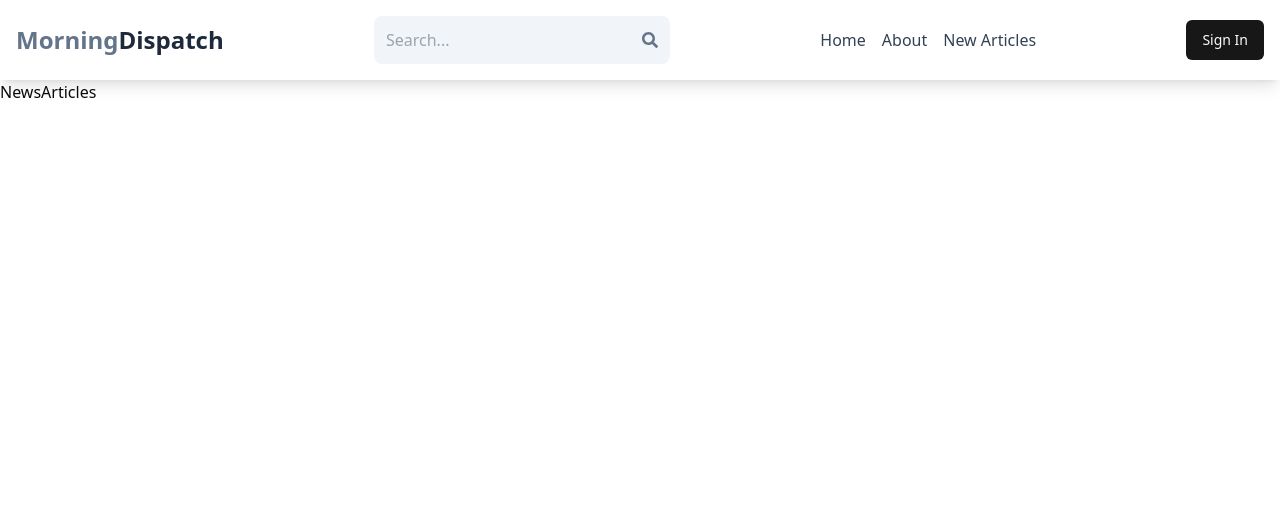
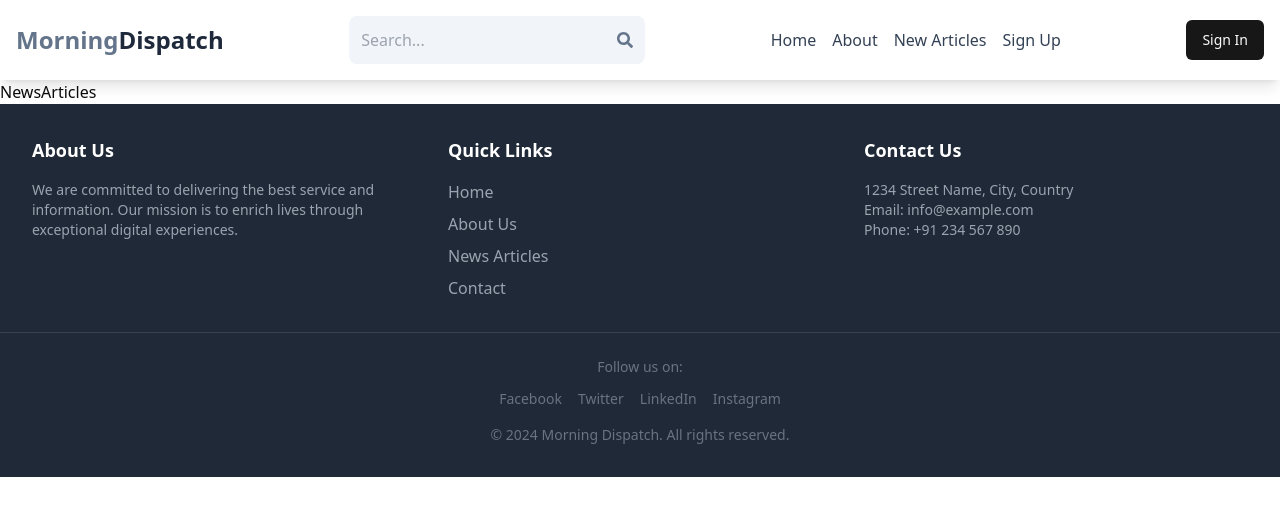
Before and after one commit to jajangscript/News-Article-Dispatch, a React (Vite) app in the folder frontend/: page /news in a window 1280 px wide. Shown: the top 516 px of the page. Built offline with nearby package versions, Linux system fonts and the light colour scheme.

Commit message:
Create Footer Component
Signed-off-by: jajangscript <jajangkadi007@gmail.com>

```diff
--- a/frontend/src/App.jsx
+++ b/frontend/src/App.jsx
@@ -9,6 +9,7 @@
 import NewsArticles from "./pages/NewsArticles";
 import Header from "./components/shared/Header";
 import { Toaster } from "./components/ui/toaster";
+import Footer from "./components/shared/Footer";
 
 const App = () => {
   return (
@@ -23,6 +24,8 @@
         <Route path="/dashboard" element={<Dashboard />} />
         <Route path="/news" element={<NewsArticles />} />
       </Routes>
+
+      <Footer />
       <Toaster />
     </BrowserRouter>
   );
--- /dev/null
+++ b/frontend/src/components/shared/Footer.jsx
@@ -0,0 +1,93 @@
+import React from "react";
+import { Link } from "react-router-dom";
+
+const Footer = () => {
+  return (
+    <div className="bg-gray-800 text-white py-8">
+      <div className="container mx-auto px-6 lg:px-8 grid grid-cols-1 md:grid-cols-3 gap-8">
+        {/* About Us */}
+        <div>
+          <h2 className="text-lg font-semibold mb-4">About Us</h2>
+          <p className="text-gray-400 text-sm">
+            We are committed to delivering the best service and information. Our
+            mission is to enrich lives through exceptional digital experiences.
+          </p>
+        </div>
+
+        {/* Quick Links */}
+        <div>
+          <h2 className="text-lg font-semibold mb-4">Quick Links</h2>
+
+          <ul className="space-y-2 text-gray-400">
+            <li>
+              <Link to={"/"} className="hover:text-white">
+                Home
+              </Link>
+            </li>
+
+            <li>
+              <Link to={"/about"} className="hover:text-white">
+                About Us
+              </Link>
+            </li>
+
+            <li>
+              <Link to={"/news"} className="hover:text-white">
+                News Articles
+              </Link>
+            </li>
+
+            <li>
+              <Link to={"/"} className="hover:text-white">
+                Contact
+              </Link>
+            </li>
+          </ul>
+        </div>
+
+        {/* Contact Us */}
+        <div>
+          <h2 className="text-lg font-semibold mb-4">Contact Us</h2>
+
+          <p className="text-gray-400 text-sm">
+            1234 Street Name, City, Country
+          </p>
+
+          <p className="text-gray-400 text-sm">Email: info@example.com</p>
+
+          <p className="text-gray-400 text-sm">Phone: +91 234 567 890</p>
+        </div>
+      </div>
+
+      {/* Social Media and Copyright */}
+      <div className="mt-8 border-t border-gray-700 pt-6 text-center text-gray-500 text-sm">
+        <p>Follow us on:</p>
+
+        <div className="flex justify-center space-x-4 mt-3">
+          <a href="#" className="hover:text-white">
+            Facebook
+          </a>
+
+          <a href="#" className="hover:text-white">
+            Twitter
+          </a>
+
+          <a href="#" className="hover:text-white">
+            LinkedIn
+          </a>
+
+          <a href="#" className="hover:text-white">
+            Instagram
+          </a>
+        </div>
+
+        <p className="mt-4">
+          &copy; {new Date().getFullYear()} Morning Dispatch. All rights
+          reserved.
+        </p>
+      </div>
+    </div>
+  );
+};
+
+export default Footer;
--- a/frontend/src/components/shared/Header.jsx
+++ b/frontend/src/components/shared/Header.jsx
@@ -41,6 +41,12 @@
               New Articles
             </li>
           </Link>
+
+          <Link to={"/sign-up"}>
+            <li className="hidden lg:inline text-slate-700 hover:underline">
+              Sign Up
+            </li>
+          </Link>
         </ul>
 
         <Link to={"/sign-in"}>
```
